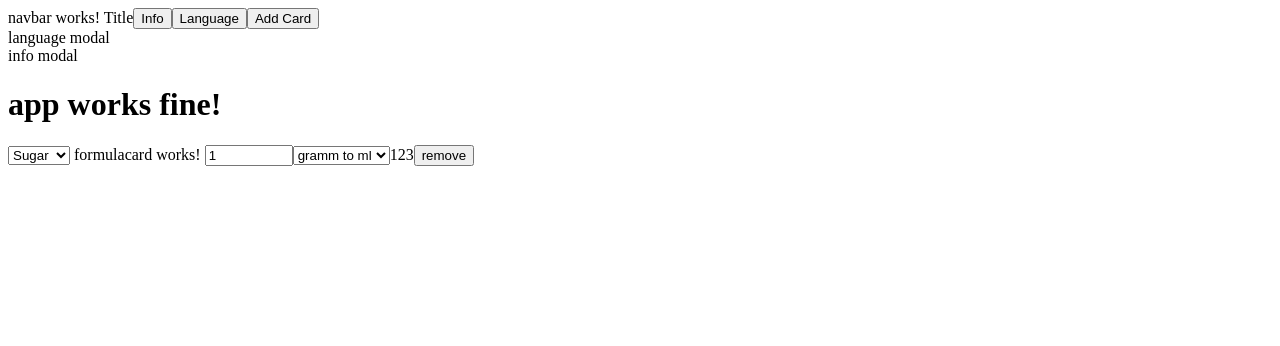
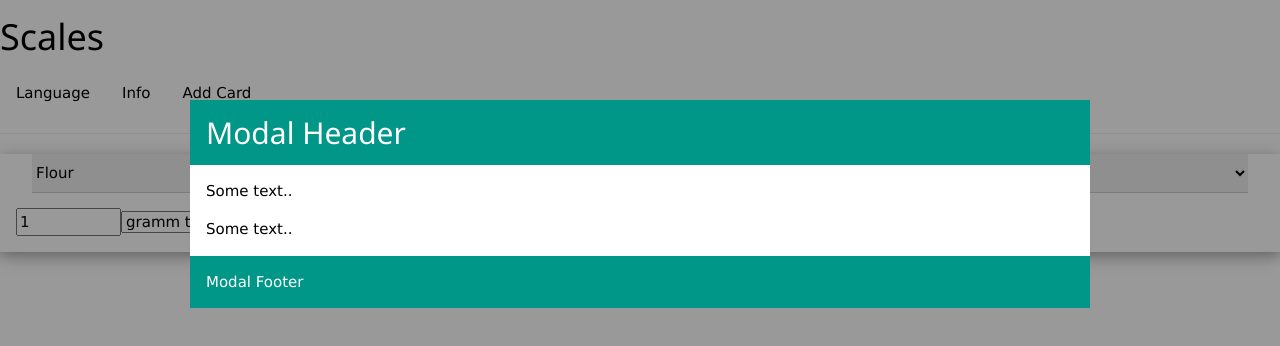
Before and after one commit to n3phtys/scales, an Angular app: page / in a window 1280 px wide. Both pictures are taken after a click on the button "Language". Shown: the top 346 px of the page. Built offline with nearby package versions, Linux system fonts and the light colour scheme.

Commit message:
included most functionality

```diff
--- a/src/app/app.component.html
+++ b/src/app/app.component.html
@@ -1,13 +1,9 @@
 <app-navbar></app-navbar>
-<h1>
-  {{title}}
-
-
-</h1>
+<hr>
 
   <div>
 
      <div *ngFor="let card of scalesService.cardlist; let i = index">
-  <app-formulacard></app-formulacard>
+  <app-formulacard  [card]="card" [index]="i" [visibleRemove]="scalesService.cardlist.length > 1 && i == scalesService.cardlist.length - 1" ></app-formulacard>
      </div>
   </div>
--- a/src/app/cardpack.ts
+++ b/src/app/cardpack.ts
@@ -2,10 +2,10 @@ import {Materialvalues} from './materialvalues';
 import {Formula} from './formula';
 
 export class Cardpack {
-    input: number;
-    formula: Formula;
-    material: Materialvalues;
-    output: number;
+    public input: number;
+    public formula: Formula;
+    public material: Materialvalues;
+    public output: number;
 
     updateOutput(): void {
         console.log("Cardpack updated, contains: ");
--- a/src/app/formulacard/formulacard.component.html
+++ b/src/app/formulacard/formulacard.component.html
@@ -1,14 +1,15 @@
+<div class="w3-panel w3-card-4" *ngIf="card">
+  <header class="w3-container">
+  <select class="w3-select" name="option"  [ngModel]="card.material" (change)="materialSelected($event)">
+    <option *ngFor="let m of scalesService.materialvalues" [ngValue]="m">{{m.short_name}}</option>
+  </select>
+</header>
 <p>
-  <select>
-    <option>Sugar</option>
-    <option>Vanille</option>
-  </select>
-  formulacard works!
   <input type="number" name="quantity" value="1" min="0" step="0.1" max="1000">
-  <select>
-    <option>gramm to ml</option>
-    <option>cups to ml</option>
+  <select (change)="formulaSelected($event)" [ngModel]="card.formula">
+    <option *ngFor="let f of scalesService.formulas" [value]="f">{{f.short_name}}</option>
   </select>
   <label>123</label>
-  <button *ngIf="visibleRemove">remove</button>
+  <button *ngIf="visibleRemove" (click)="deletePressed()">remove</button>
 </p>
+</div>
--- a/src/app/formulacard/formulacard.component.ts
+++ b/src/app/formulacard/formulacard.component.ts
@@ -1,6 +1,8 @@
 import { Component, OnInit, Input } from '@angular/core';
 import { ScalesService } from '../scales.service';
 import {Cardpack} from '../cardpack';
+import { Formula } from '../formula';
+import { Materialvalues } from '../materialvalues';
 
 @Component({
   selector: 'app-formulacard',
@@ -9,15 +11,32 @@ import {Cardpack} from '../cardpack';
 })
 export class FormulacardComponent implements OnInit {
 
-  @Input() card: Cardpack = null;
+  @Input() public card: Cardpack = null;
 
-  @Input() visibleRemove: Boolean = true;
+  @Input() public visibleRemove: boolean = true;
 
-  @Input() index: Number = 0;
+  @Input() public index: number = 0;
 
 
-  constructor(_exampleService: ScalesService) { }
+  constructor(public scalesService: ScalesService) { }
 
+  formulaSelected(event: any): void {
+    const f = event.target.value as Formula;
+    if (f) {
+      this.scalesService.setFormula(this.index, f);
+    }
+  }
+
+  materialSelected(event: any): void {
+    const m = event.target.value as Materialvalues;
+    if (m) {
+      this.scalesService.setMaterial(this.index, m);
+    }
+  }
+
+  deletePressed(): void {
+    this.scalesService.removeCard();
+  }
 
   ngOnInit() {
   }
--- a/src/app/navbar/navbar.component.html
+++ b/src/app/navbar/navbar.component.html
@@ -1,12 +1,57 @@
 <div>
-  navbar works!
+      <h1>Scales</h1>
+    <div class="w3-btn-bar">
+    <button onclick="document.getElementById('language_modal').style.display='block'" class="w3-btn">Language</button>
 
-  <label>Title</label>
-  <button>Info</button>
-  <button>Language</button>
-  <button>Add Card</button>
+    <button onclick="document.getElementById('info_modal').style.display='block'" class="w3-btn">Info</button>
+    <button class="w3-btn" (click)="addPressed()" >Add Card</button>
+    </div>
 
 
-  <div>language modal</div>
-  <div>info modal</div>
+
+
+
+
+
+
+
+
+
+
+
+
+
+
+  <div id="language_modal" class="w3-modal">
+    <div class="w3-modal-content w3-card-8">
+      <header class="w3-container w3-teal">
+        <h2>Modal Header</h2>
+      </header>
+      <div class="w3-container">
+        <p>Some text..</p>
+        <p>Some text..</p>
+      </div>
+      <footer class="w3-container w3-teal">
+        <p>Modal Footer</p>
+      </footer>
+    </div>
+  </div>
+
+  <div id="info_modal" class="w3-modal">
+    <div class="w3-modal-content w3-card-8">
+      <header class="w3-container w3-teal">
+        <span onclick="document.getElementById('info_modal').style.display='none'"
+        class="w3-closebtn">&times;</span>
+        <h2>Modal Header</h2>
+      </header>
+      <div class="w3-container">
+        <p>Some text..</p>
+        <p>Some text..</p>
+      </div>
+      <footer class="w3-container w3-teal">
+        <p>Modal Footer</p>
+      </footer>
+    </div>
+  </div>
+
 </div>
--- a/src/app/navbar/navbar.component.ts
+++ b/src/app/navbar/navbar.component.ts
@@ -1,5 +1,6 @@
 import { Component, OnInit } from '@angular/core';
 import { ScalesService } from '../scales.service';
+import { Language } from '../language';
 
 @Component({
   selector: 'app-navbar',
@@ -8,9 +9,17 @@ import { ScalesService } from '../scales.service';
 })
 export class NavbarComponent implements OnInit {
 
-  constructor(_exampleService: ScalesService) { }
+  constructor(public _exampleService: ScalesService) { }
 
   ngOnInit() {
   }
 
+
+  addPressed(): void {
+    this._exampleService.addCard();
+  }
+
+  languagePressed(language: Language): void {
+    this._exampleService.setLanguage(language);
+  }
 }
--- a/src/app/scales.service.ts
+++ b/src/app/scales.service.ts
@@ -40,7 +40,7 @@ export class ScalesService {
     if (language_string && this.getLanguage(language_string)) {
       this.language = this.getLanguage(language_string);
     } else {
-      this.language = this.languages[0];
+      this.language = null; // this.languages[0];
     }
 
     /**
@@ -125,13 +125,13 @@ export class ScalesService {
   setMaterial(index: number, material: Materialvalues): void {
     console.log('setting Material');
     this.cardlist[index].material = material;
-    localStorage.setItem(ScalesService.cardmateriallocalkey + index.toString, material.short_name);
+    localStorage.setItem(ScalesService.cardmateriallocalkey + index.toString(), material.short_name);
   }
 
   setFormula(index: number, formula: Formula): void {
     console.log('setting Formula');
     this.cardlist[index].formula = formula;
-    localStorage.setItem(ScalesService.cardformulalocalkey + index.toString, formula.short_name);
+    localStorage.setItem(ScalesService.cardformulalocalkey + index.toString(), formula.short_name);
   }
 
   setValue(index: number, value: number): void {
@@ -148,6 +148,8 @@ export class ScalesService {
     c.formula = this.formulas[0];
     c.material = this.materialvalues[0];
     this.cardlist.push(c);
+    const n = this.cardlist.length;
+    localStorage.setItem(ScalesService.cardnumberkey, n.toString());
     this.setValue(i, 1);
     localStorage.setItem(ScalesService.cardformulalocalkey + i.toString(), c.formula.short_name);
     localStorage.setItem(ScalesService.cardmateriallocalkey + i.toString(), c.material.long_name);
--- a/src/index.html
+++ b/src/index.html
@@ -6,6 +6,8 @@
   <base href="/">
 
   <meta name="viewport" content="width=device-width, initial-scale=1">
+  <link rel="stylesheet" href="http://www.w3schools.com/lib/w3.css">
+
   <link rel="icon" type="image/x-icon" href="favicon.ico">
 </head>
 <body>
```
